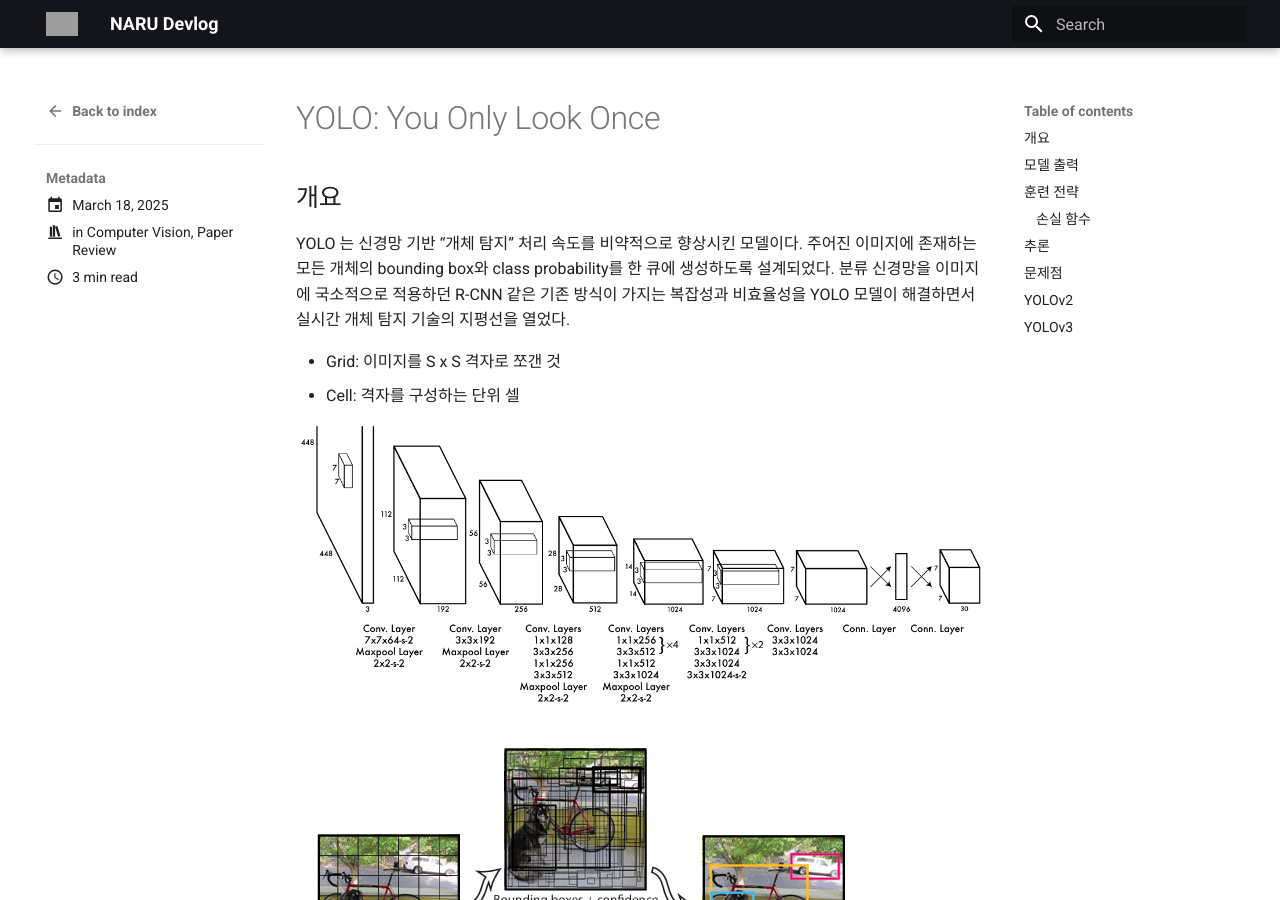
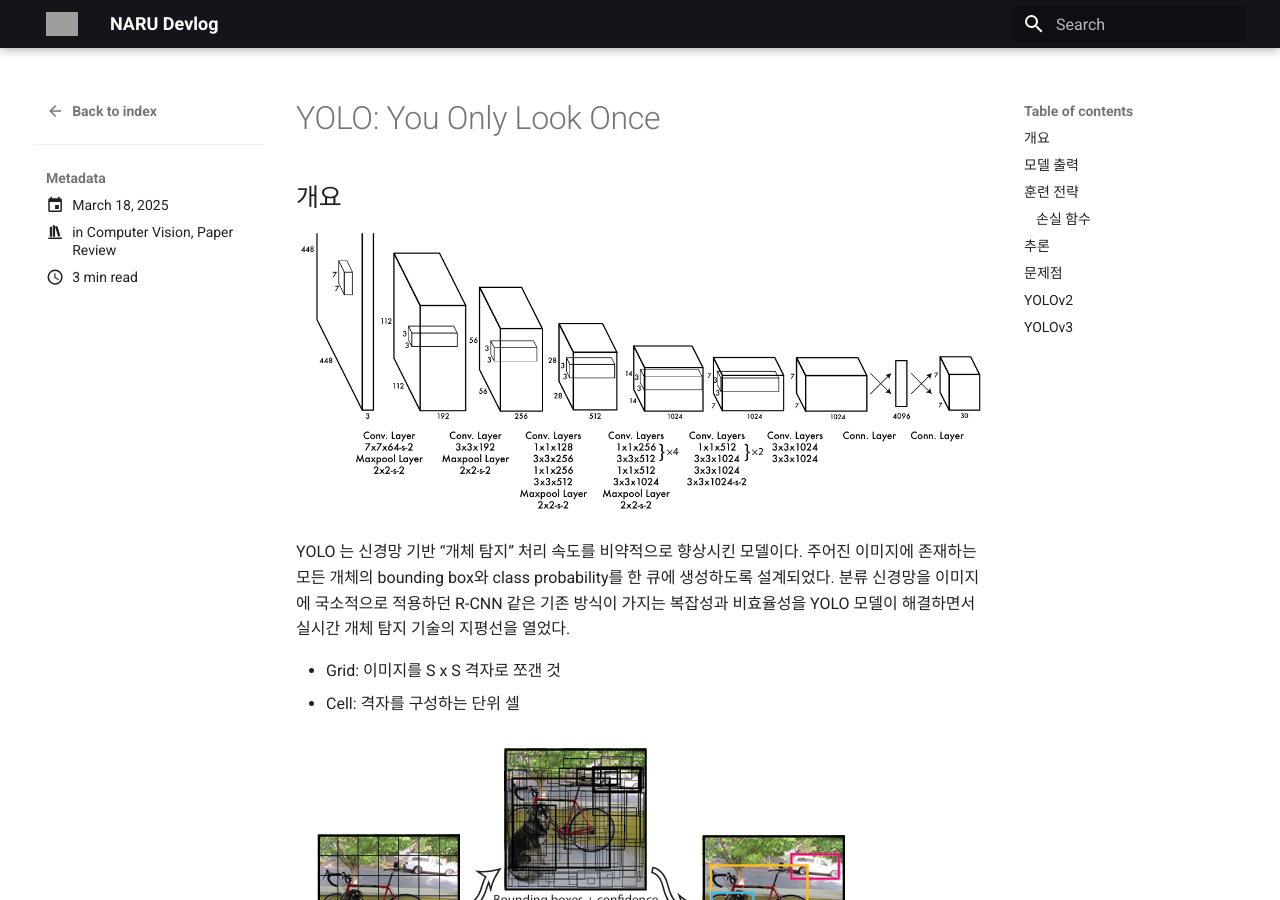
Before and after one commit to LazoYoung/naru-devlog, an MkDocs documentation site: the page built from docs/posts/yolo.md, in a window 1280 px wide and 900 px high. Built offline with MkDocs 1.6.1 and Material for MkDocs 9.7.7, drawn with Linux system fonts in a browser that asks for light colours; grey boxes are pictures that could not be loaded.

Commit message:
doc: fix missing thumbnails

```diff
--- a/docs/posts/yolo.md
+++ b/docs/posts/yolo.md
@@ -9,14 +9,14 @@ categories:
 
 ## 개요
 
+![arch.png](../assets/yolo_arch.png)
+
 YOLO 는 신경망 기반 “개체 탐지” 처리 속도를 비약적으로 향상시킨 모델이다. 주어진 이미지에 존재하는 모든 개체의 bounding box와 class probability를 한 큐에 생성하도록 설계되었다. 분류 신경망을 이미지에 국소적으로 적용하던 R-CNN 같은 기존 방식이 가지는 복잡성과 비효율성을 YOLO 모델이 해결하면서 실시간 개체 탐지 기술의 지평선을 열었다.
 
 - Grid: 이미지를 S x S 격자로 쪼갠 것
 - Cell: 격자를 구성하는 단위 셀
 
 <!-- more -->
-
-![arch.png](../assets/yolo_arch.png)
 
 ![process.png](../assets/yolo_process.png)
 
```
Also changed, not shown: docs/posts/javascript.md (+2 -2 lines).
